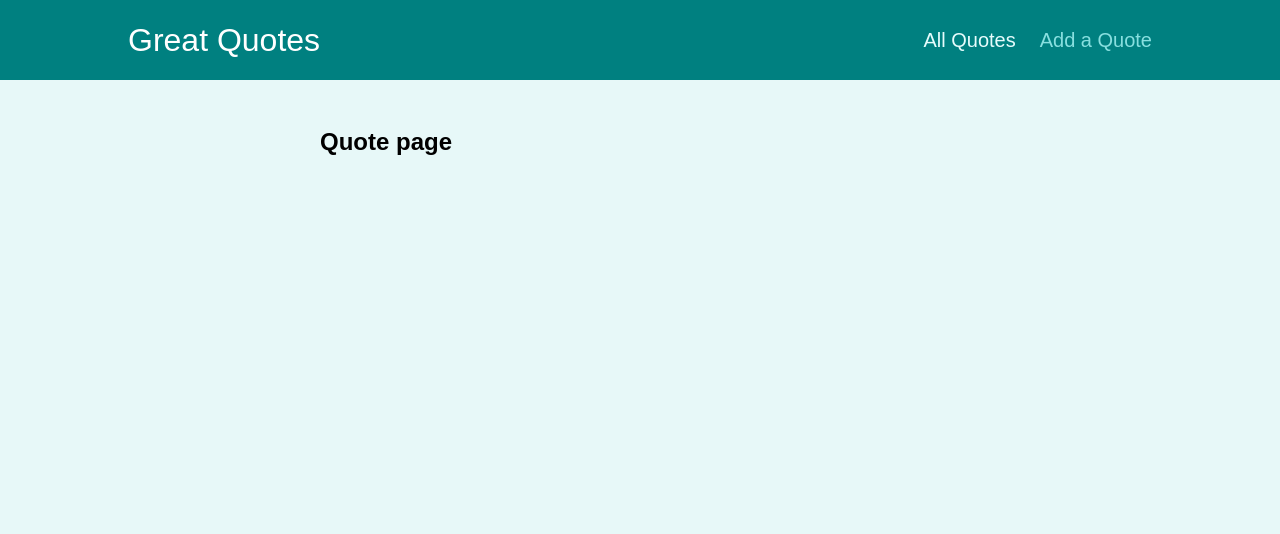
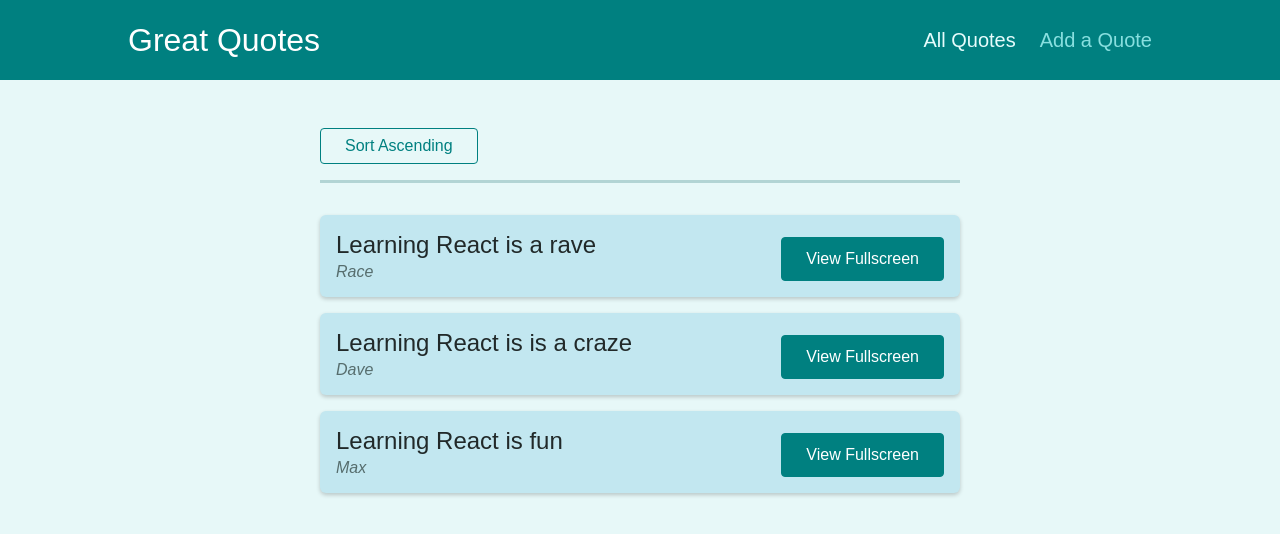
Before and after one commit to DavidKielty1/Multi-page-SPA-React-Router-2, a React (Create React App) app: page /quotes in a window 1280 px wide. Shown: the top 534 px of the page. Built offline with nearby package versions, Linux system fonts and the light colour scheme.

Commit message:
Added query parameters in URL with useHistory, history.push. {useLocation} to gain info about current page. new URLSearchParams default java constructor

```diff
--- a/src/App.js
+++ b/src/App.js
@@ -3,6 +3,7 @@
 import NewQuote from "./pages/NewQuote";
 import QuoteDetail from "./pages/QuoteDetail";
 import AllQuotes from "./pages/AllQuotes";
+import NotFound from "./pages/NotFound";
 import Layout from "./components/layout/Layout";
 
 function App() {
@@ -21,6 +22,9 @@
         <Route path="/new-quote">
           <NewQuote />
         </Route>
+        <Route path="*">
+          <NotFound />
+        </Route>
       </Switch>
     </Layout>
   );
--- a/src/components/quotes/QuoteForm.js
+++ b/src/components/quotes/QuoteForm.js
@@ -1,10 +1,13 @@
-import { useRef } from "react";
+import { useRef, useState, Fragment } from "react";
+import { Prompt } from "react-router-dom";
 
 import Card from "../UI/Card";
 import LoadingSpinner from "../UI/LoadingSpinner";
 import classes from "./QuoteForm.module.css";
 
 const QuoteForm = (props) => {
+  const [isEntering, setIsEntering] = useState(false);
+
   const authorInputRef = useRef();
   const textInputRef = useRef();
 
@@ -19,9 +22,28 @@
     props.onAddQuote({ author: enteredAuthor, text: enteredText });
   }
 
+  const finishEnteringHandler = () => {
+    setIsEntering(false);
+  };
+
+  const formFocusedHandler = () => {
+    setIsEntering(true);
+  };
+
   return (
+    <Fragment>
+      <Prompt
+        when={isEntering}
+        message={(location) =>
+          "Are you sure you want to leave? All entered data will be lost."
+        }
+      />
       <Card>
-      <form className={classes.form} onSubmit={submitFormHandler}>
+        <form
+          onFocus={formFocusedHandler}
+          className={classes.form}
+          onSubmit={submitFormHandler}
+        >
           {props.isLoading && (
             <div className={classes.loading}>
               <LoadingSpinner />
@@ -37,10 +59,13 @@
             <textarea id="text" rows="5" ref={textInputRef}></textarea>
           </div>
           <div className={classes.actions}>
-          <button className="btn">Add Quote</button>
+            <button onClick={finishEnteringHandler} className="btn">
+              Add Quote
+            </button>
           </div>
         </form>
       </Card>
+    </Fragment>
   );
 };
 
--- a/src/components/quotes/QuoteItem.js
+++ b/src/components/quotes/QuoteItem.js
@@ -1,4 +1,6 @@
-import classes from './QuoteItem.module.css';
+import { Link } from "react-router-dom";
+
+import classes from "./QuoteItem.module.css";
 
 const QuoteItem = (props) => {
   return (
@@ -9,9 +11,9 @@
         </blockquote>
         <figcaption>{props.author}</figcaption>
       </figure>
-      <a className='btn'>
+      <Link to={`/quotes/${props.id}`} className="btn">
         View Fullscreen
-      </a>
+      </Link>
     </li>
   );
 };
--- a/src/components/quotes/QuoteList.js
+++ b/src/components/quotes/QuoteList.js
@@ -1,13 +1,43 @@
+import { useHistory, useLocation } from "react-router-dom";
+
 import { Fragment } from "react";
 
 import QuoteItem from "./QuoteItem";
 import classes from "./QuoteList.module.css";
 
+const sortQuotes = (quotes, ascending) => {
+  return quotes.sort((quoteA, quoteB) => {
+    if (ascending) {
+      return quoteA.id > quoteB.id ? 1 : -1;
+    } else {
+      return quoteA.id < quoteB.id ? 1 : -1;
+    }
+  });
+};
+
 const QuoteList = (props) => {
+  const history = useHistory();
+  const location = useLocation();
+
+  const queryParams = new URLSearchParams(location.search);
+
+  const isSortingAscending = queryParams.get("sort") === "asc";
+
+  const sortedQuotes = sortQuotes(props.quotes, isSortingAscending);
+
+  const changeSortingHandler = () => {
+    history.push("/quotes?sort=" + (isSortingAscending ? "desc" : "asc"));
+  };
+
   return (
     <Fragment>
+      <div className={classes.sorting}>
+        <button onClick={changeSortingHandler}>
+          Sort {isSortingAscending ? "Descending" : "Ascending"}
+        </button>
+      </div>
       <ul className={classes.list}>
-        {props.quotes.map((quote) => (
+        {sortedQuotes.map((quote) => (
           <QuoteItem
             key={quote.id}
             id={quote.id}
--- a/src/pages/AllQuotes.js
+++ b/src/pages/AllQuotes.js
@@ -1,7 +1,15 @@
+import QuoteList from "../components/quotes/QuoteList";
+
+const DUMMY_QUOTES = [
+  { id: "q1", author: "Max", text: "Learning React is fun" },
+  { id: "q2", author: "Dave", text: "Learning React is is a craze" },
+  { id: "q3", author: "Race", text: "Learning React is a rave" },
+];
+
 const AllQuotes = () => {
   return (
     <section>
-      <h1>Quote page</h1>
+      <QuoteList quotes={DUMMY_QUOTES} />
     </section>
   );
 };
--- a/src/pages/NewQuote.js
+++ b/src/pages/NewQuote.js
@@ -1,9 +1,21 @@
-const NweQuote = () => {
+import { useHistory } from "react-router-dom";
+
+import QuoteForm from "../components/quotes/QuoteForm";
+
+const NewQuote = () => {
+  const history = useHistory();
+
+  const addQuoteHandler = (quoteData) => {
+    console.log(quoteData);
+
+    history.push("/quotes");
+  };
+
   return (
     <section>
-      <h1>Add a new quote.</h1>
+      <QuoteForm onAddQuote={addQuoteHandler} />
     </section>
   );
 };
 
-export default NweQuote;
+export default NewQuote;
--- /dev/null
+++ b/src/pages/NotFound.js
@@ -0,0 +1,9 @@
+const NotFound = () => {
+  return (
+    <div className="centered">
+      <p>Page Not Found!</p>
+    </div>
+  );
+};
+
+export default NotFound;
--- a/src/pages/QuoteDetail.js
+++ b/src/pages/QuoteDetail.js
@@ -1,12 +1,25 @@
 import { useParams, Route } from "react-router-dom";
 import Comments from "../components/comments/Comments";
 
+import HighlightedQuote from "../components/quotes/HighlightedQuote";
+const DUMMY_QUOTES = [
+  { id: "q1", author: "Max", text: "Learning React is fun" },
+  { id: "q2", author: "Dave", text: "Learning React is is a craze" },
+  { id: "q3", author: "Race", text: "Learning React is a rave" },
+];
+
 const QuoteDetail = () => {
   const params = useParams();
+
+  const quote = DUMMY_QUOTES.find((quote) => quote.id === params.quoteId);
+
+  if (!quote) {
+    return <p>No quote found</p>;
+  }
+
   return (
     <section>
-      <h1>Specific Quote Item</h1>
-      <p>item {params.quoteId}</p>
+      <HighlightedQuote author={quote.author} text={quote.text} />
       <Route path={`/quotes/${params.quoteId}/comments`}>
         <Comments />
       </Route>
```
Also changed, not shown: 2 other files (tests, documents, lock files or other folders). Lines whose indentation alone changed are shown as unchanged.
